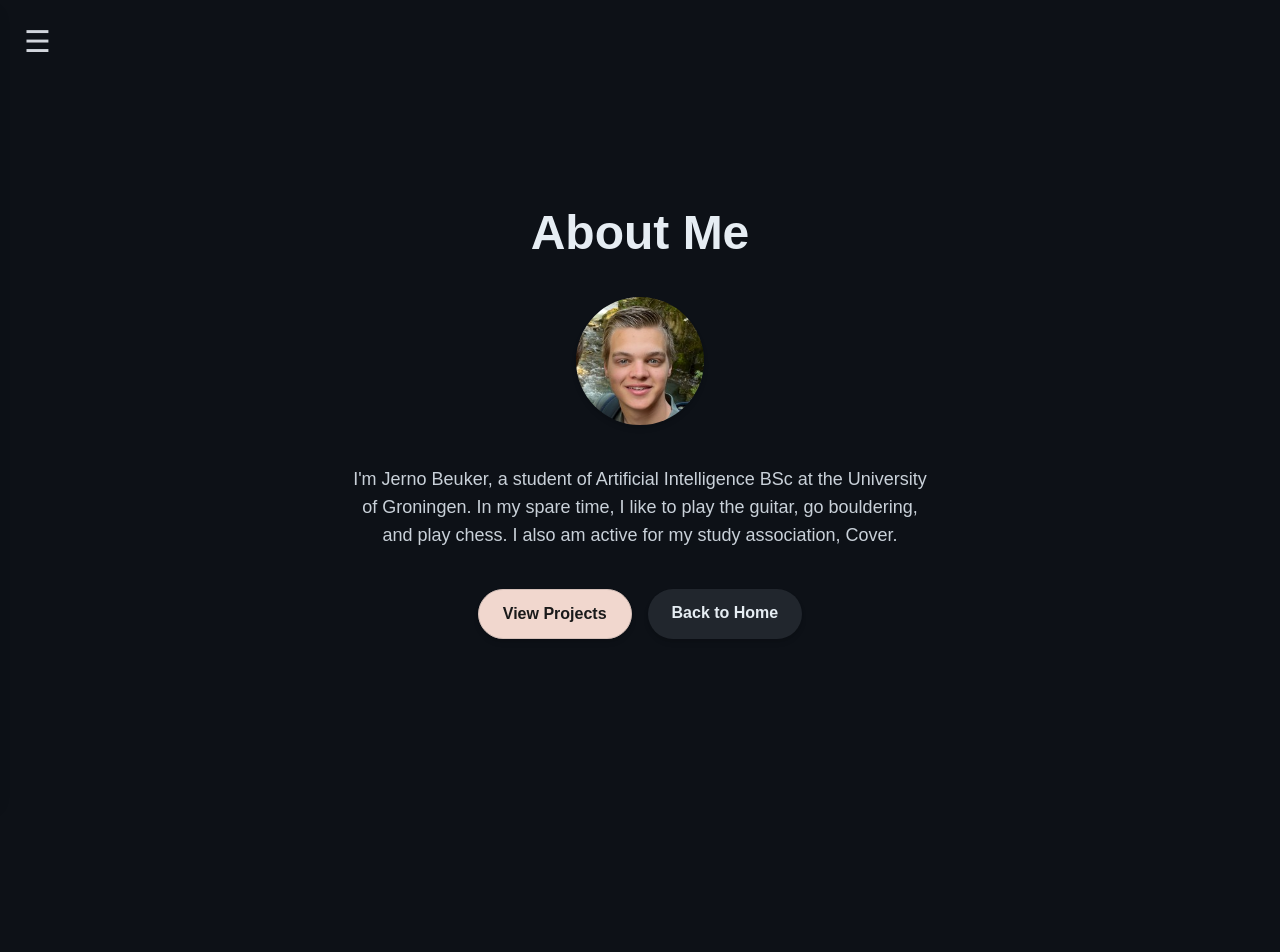
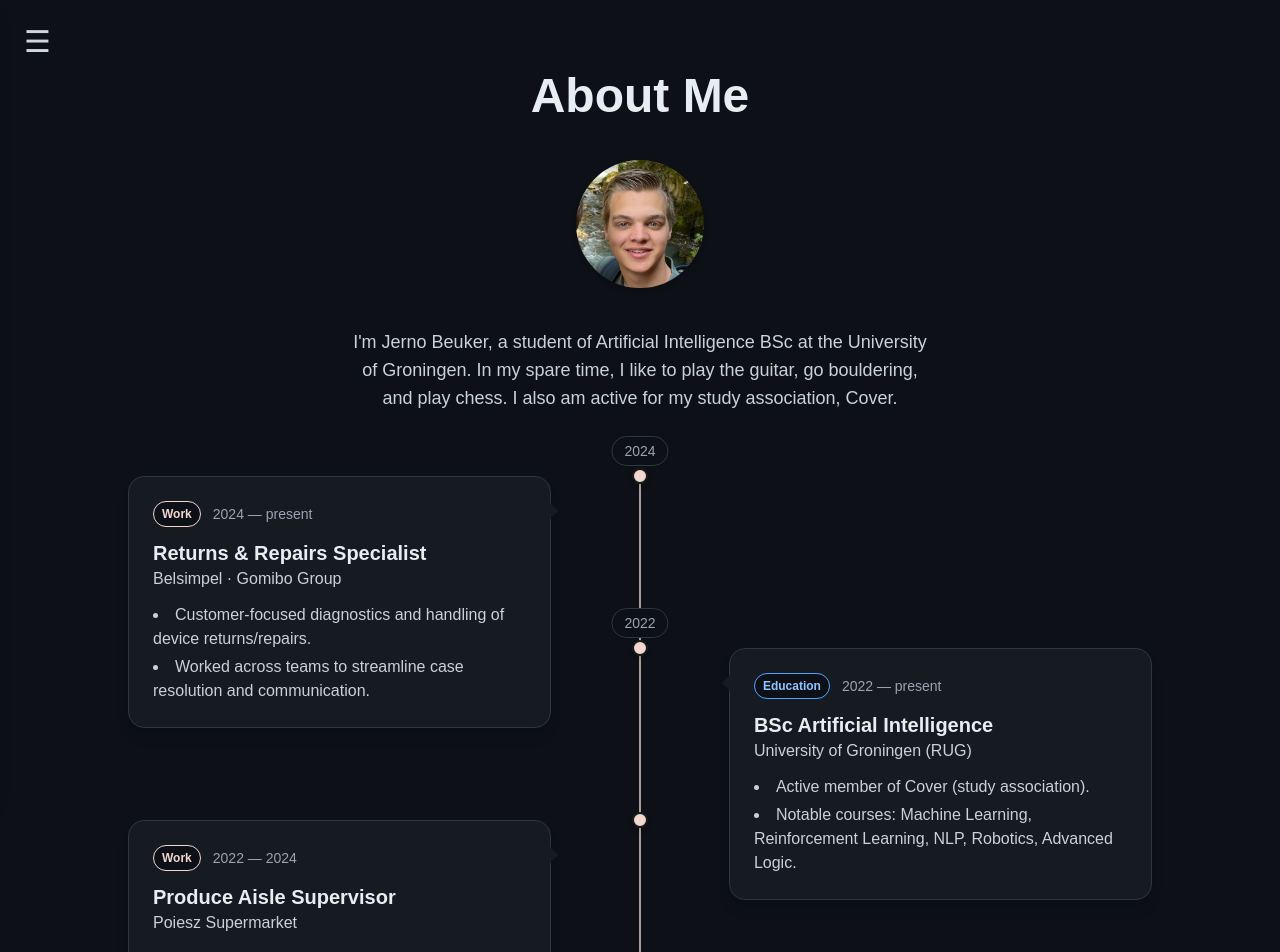
Before and after one commit to JernoBeuker0/Website, a Next.js app: page /about in a window 1280 px wide. Shown: the top 952 px of the page. Before the commit the page ends 848 px from the top, so only its background shows below. Built offline with nearby package versions, Linux system fonts and the light colour scheme.

Commit message:
Adding timeline in about section

```diff
--- a/app/about/page.tsx
+++ b/app/about/page.tsx
@@ -1,59 +1,189 @@
 "use client";
+import React from "react";
 import Image from "next/image";
 import Link from "next/link";
-import { motion } from 'framer-motion';
+import { motion } from "framer-motion";
+
+// ---- Types ----
+type TimelineItem = {
+  type: "work" | "edu"; // work on left, edu on right
+  title: string;
+  org: string;
+  period: string; // e.g., "2024 — present" or "2016 — 2022"
+  points?: string[];
+};
+
+type ParsedPeriod = { start: number; end?: number };
+
+// ---- Data ----
+const timeline: TimelineItem[] = [
+  {
+    type: "work",
+    title: "Returns & Repairs Specialist",
+    org: "Belsimpel · Gomibo Group",
+    period: "2024 — present",
+    points: [
+      "Customer-focused diagnostics and handling of device returns/repairs.",
+      "Worked across teams to streamline case resolution and communication.",
+    ],
+  },
+  {
+    type: "work",
+    title: "Produce Aisle Supervisor",
+    org: "Poiesz Supermarket",
+    period: "2022 — 2024",
+    points: [
+      "Led produce section operations and mentored new student workers.",
+      "Maintained freshness, stock rotation, and daily planning.",
+    ],
+  },
+  {
+    type: "work",
+    title: "Stock Filler (Groceries & Dairy)",
+    org: "Poiesz Supermarket",
+    period: "2020 — 2022",
+    points: [
+      "Kept shelves organised and ensured product availability.",
+      "Developed a strong eye for detail and teamwork mindset.",
+    ],
+  },
+  {
+    type: "edu",
+    title: "BSc Artificial Intelligence",
+    org: "University of Groningen (RUG)",
+    period: "2022 — present",
+    points: [
+      "Active member of Cover (study association).",
+      "Notable courses: Machine Learning, Reinforcement Learning, NLP, Robotics, Advanced Logic.",
+    ],
+  },
+  {
+    type: "edu",
+    title: "VWO (High School)",
+    org: "Het Drachtster Lyceum",
+    period: "2016 — 2022",
+    points: ["Graduated with a broad STEM foundation ready for AI studies."],
+  },
+];
+
+// ---- Helpers ----
+function parsePeriod(p: string): ParsedPeriod {
+  const normalized = p
+    .replace(/present/i, String(new Date().getFullYear()))
+    .replace(/\u2013|\u2014|—|–/g, "-");
+  const match = normalized.match(/(\d{4})\s*-\s*(\d{4})?/);
+  if (!match) return { start: 0 };
+  const start = Number(match[1]);
+  const end = match[2] ? Number(match[2]) : undefined;
+  return { start, end };
+}
+
+function sortByStartDesc(a: TimelineItem, b: TimelineItem): number {
+  const pa = parsePeriod(a.period);
+  const pb = parsePeriod(b.period);
+  if (pb.start !== pa.start) return pb.start - pa.start; // newer first
+  const ea = pa.end ?? 9999;
+  const eb = pb.end ?? 9999;
+  return eb - ea;
+}
 
 export default function AboutPage() {
+  const items = React.useMemo(() => [...timeline].sort(sortByStartDesc), []);
+
   return (
     <div className="min-h-screen bg-[#0D1117] text-[#E6EDF3] px-4 py-12 flex items-center justify-center">
-      <div className="max-w-3xl w-full text-center flex flex-col items-center gap-10">
-        <motion.h1
-          initial={{ opacity: 0, y: -20 }}
-          animate={{ opacity: 1, y: 0 }}
-          transition={{ duration: 0.6 }}
-          className="text-5xl font-bold text-[#E6EDF3]"
-        >
-          About Me
-        </motion.h1>
+      <div className="max-w-5xl w-full text-center flex flex-col items-center gap-10">
+        {/* Intro */}
+        <motion.h1 initial={{ opacity: 0, y: -20 }} animate={{ opacity: 1, y: 0 }} transition={{ duration: 0.6 }} className="text-5xl font-bold">About Me</motion.h1>
+        <Image src="/Mee.jpeg" alt="Profile picture" width={128} height={128} className="rounded-full object-cover w-32 h-32 shadow-md" />
+        <motion.p initial={{ opacity: 0, y: 20 }} animate={{ opacity: 1, y: 0 }} transition={{ duration: 0.8, delay: 0.3 }} className="text-lg text-[#C9D1D9] max-w-xl">I'm Jerno Beuker, a student of Artificial Intelligence BSc at the University of Groningen. In my spare time, I like to play the guitar, go bouldering, and play chess. I also am active for my study association, Cover.</motion.p>
 
-        <Image
-            src="/Mee.jpeg"
-            alt="Profile picture"
-            width={128}
-            height={128}
-            className="rounded-full object-cover w-32 h-32 shadow-md"
-        />
+        {/* Timeline */}
+        <section aria-label="Timeline" className="w-full mt-6">
+          <div className="relative mx-auto max-w-5xl">
+            {/* Vertical center line */}
+            <div className="absolute left-1/2 top-0 -translate-x-1/2 h-full w-[2px] bg-[#F1D7CE] opacity-70" />
 
-        <motion.p
-          initial={{ opacity: 0, y: 20 }}
-          animate={{ opacity: 1, y: 0 }}
-          transition={{ duration: 0.8, delay: 0.3 }}
-          className="text-lg text-[#C9D1D9] max-w-xl"
-        >
-          I'm Jerno Beuker, a student of Artificial Intelligence BSc at the University of Groningen. In my spare time, I like to play the guitar, go bouldering, and play chess. I also am active for my study association, Cover.
-        </motion.p>
+            <ul className="space-y-6 md:space-y-8">
+              {items.map((item, idx) => {
+                const isLeft = item.type === "work"; // work left, edu right
+                const year = parsePeriod(item.period).start;
+                const prev = items[idx - 1];
+                const prevYear = prev ? parsePeriod(prev.period).start : undefined;
+                const prevIsLeft = prev ? prev.type === "work" : undefined;
 
-        <motion.div
-          initial={{ opacity: 0 }}
-          animate={{ opacity: 1 }}
-          transition={{ delay: 0.5 }}
-          className="flex flex-wrap justify-center gap-4"
-        >
-          <Link
-            href="/projects"
-            className="px-6 py-3 bg-[#F1D7CE] text-[#1A1A1A] border border-[#D4BFB8] hover:ring-2 hover:ring-blue-500 rounded-full font-semibold shadow-md hover:shadow-lg transition-all duration-300"
-          >
-            View Projects
-          </Link>
+                // Overlap more when sides alternate
+                const overlapClass = prev && prevIsLeft !== isLeft ? "md:-mt-24 lg:-mt-28" : "";
+                const showYear = idx === 0 || year !== prevYear;
 
-          <Link
-            href="/"
-            className="px-6 py-3 bg-[#21262D] hover:bg-[#30363D] text-[#E6EDF3] rounded-full font-semibold shadow-md hover:shadow-lg transition-all duration-300 hover:ring-2 hover:ring-blue-500"
-          >
-            Back to Home
-          </Link>
+                return (
+                  <React.Fragment key={`${item.title}-${idx}`}>
+                    <li className={`relative ${overlapClass}`}>
+                      {/* Year pill tightly above the dot */}
+                      {showYear && (
+                        <div className="absolute left-1/2 -translate-x-1/2 -top-10 z-10">
+                          <span className="inline-block px-3 py-1 rounded-full bg-[#0D1117] border border-[#30363D] text-sm text-[#9BA3AF]">
+                            {year}
+                          </span>
+                        </div>
+                      )}
+
+                      {/* Dot */}
+                      <span className="absolute left-1/2 -translate-x-1/2 -top-2 block h-4 w-4 rounded-full border-2 border-[#1A1A1A] bg-[#F1D7CE] shadow-md" />
+
+                      {/* 9-col grid: 1-4 left, 5 line, 6-9 right */}
+                      <motion.div
+                        initial={{ opacity: 0, y: 24 }}
+                        whileInView={{ opacity: 1, y: 0 }}
+                        viewport={{ once: true, amount: 0.4 }}
+                        transition={{ duration: 0.5, delay: 0.02 * idx }}
+                        className="md:grid md:grid-cols-9 items-start"
+                      >
+                        <div className="hidden md:flex md:col-start-1 md:col-end-5 justify-end pr-8">
+                          {isLeft && <TimelineCard item={item} align="left" />}
+                        </div>
+                        <div className="hidden md:flex md:col-start-6 md:col-end-10 justify-start pl-8">
+                          {!isLeft && <TimelineCard item={item} align="right" />}
+                        </div>
+                        <div className="md:hidden col-span-9">
+                          <TimelineCard item={item} align="mobile" />
+                        </div>
+                      </motion.div>
+                    </li>
+                  </React.Fragment>
+                );
+              })}
+            </ul>
+          </div>
+        </section>
+
+        {/* Actions below timeline */}
+        <motion.div initial={{ opacity: 0 }} animate={{ opacity: 1 }} transition={{ delay: 0.5 }} className="flex flex-wrap justify-center gap-4 mt-10">
+          <Link href="/projects" className="px-6 py-3 bg-[#F1D7CE] text-[#1A1A1A] border border-[#D4BFB8] hover:ring-2 hover:ring-blue-500 rounded-full font-semibold shadow-md hover:shadow-lg transition-all duration-300">View Projects</Link>
+          <Link href="/" className="px-6 py-3 bg-[#21262D] hover:bg-[#30363D] text-[#E6EDF3] rounded-full font-semibold shadow-md hover:shadow-lg transition-all duration-300 hover:ring-2 hover:ring-blue-500">Back to Home</Link>
         </motion.div>
       </div>
     </div>
   );
 }
+
+function TimelineCard({ item, align }: { item: TimelineItem; align: "left" | "right" | "mobile" }) {
+  const badge = item.type === "work" ? "Work" : "Education";
+  const base = "relative rounded-2xl bg-[#161B22] border border-[#30363D] p-6 shadow-lg text-left w-full max-w-md";
+  const arrowBase = "hidden md:block absolute top-6 w-0 h-0 border-y-[10px] border-y-transparent";
+  const arrowLeft = "-right-2 border-l-[10px] border-l-[#161B22]";
+  const arrowRight = "-left-2 border-r-[10px] border-r-[#161B22]";
+  return (
+    <div className={base}>
+      {align === "left" && <span className={`${arrowBase} ${arrowLeft}`} aria-hidden />}
+      {align === "right" && <span className={`${arrowBase} ${arrowRight}`} aria-hidden />}
+      <div className="flex items-center gap-3 mb-3">
+        <span className={`inline-flex items-center px-2 py-1 text-xs font-semibold rounded-full border ${item.type === "work" ? "bg-[#0D1117] border-[#F1D7CE] text-[#F1D7CE]" : "bg-[#0D1117] border-blue-400 text-blue-300"}`}>{badge}</span>
+        <span className="text-sm text-[#9BA3AF]">{item.period}</span>
+      </div>
+      <h3 className="text-xl font-semibold">{item.title}</h3>
+      <p className="text-[#C9D1D9] mb-3">{item.org}</p>
+      {item.points && (<ul className="list-disc list-inside space-y-1 text-[#C9D1D9]">{item.points.map((p, i) => (<li key={i}>{p}</li>))}</ul>)}
+    </div>
+  );
+}
```
